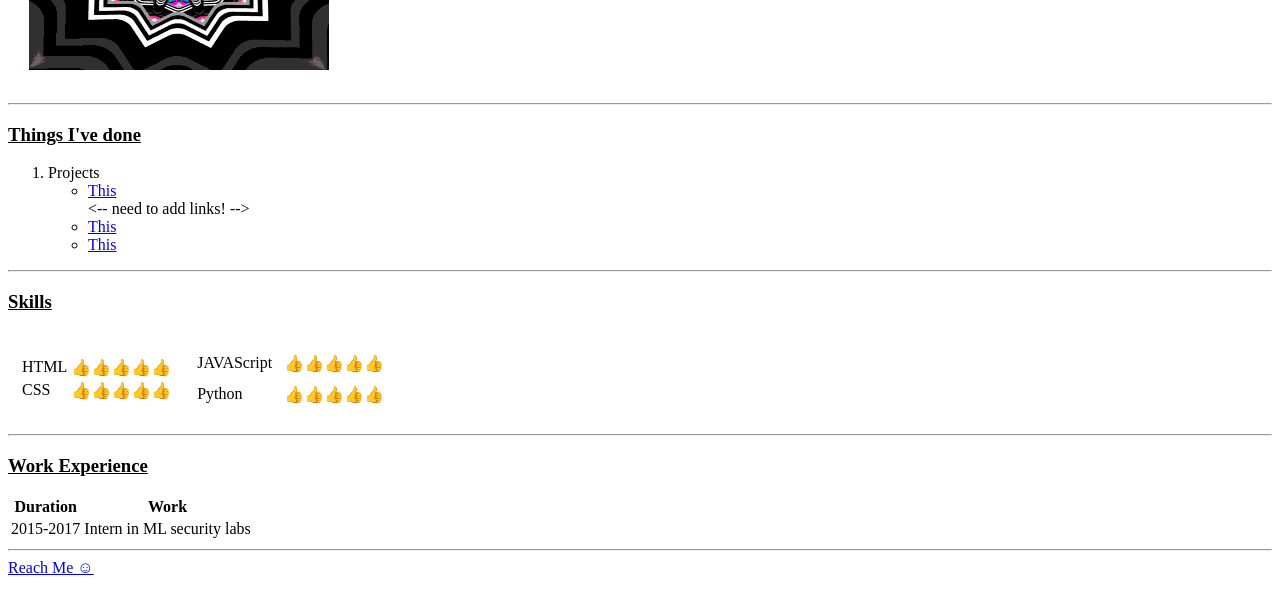
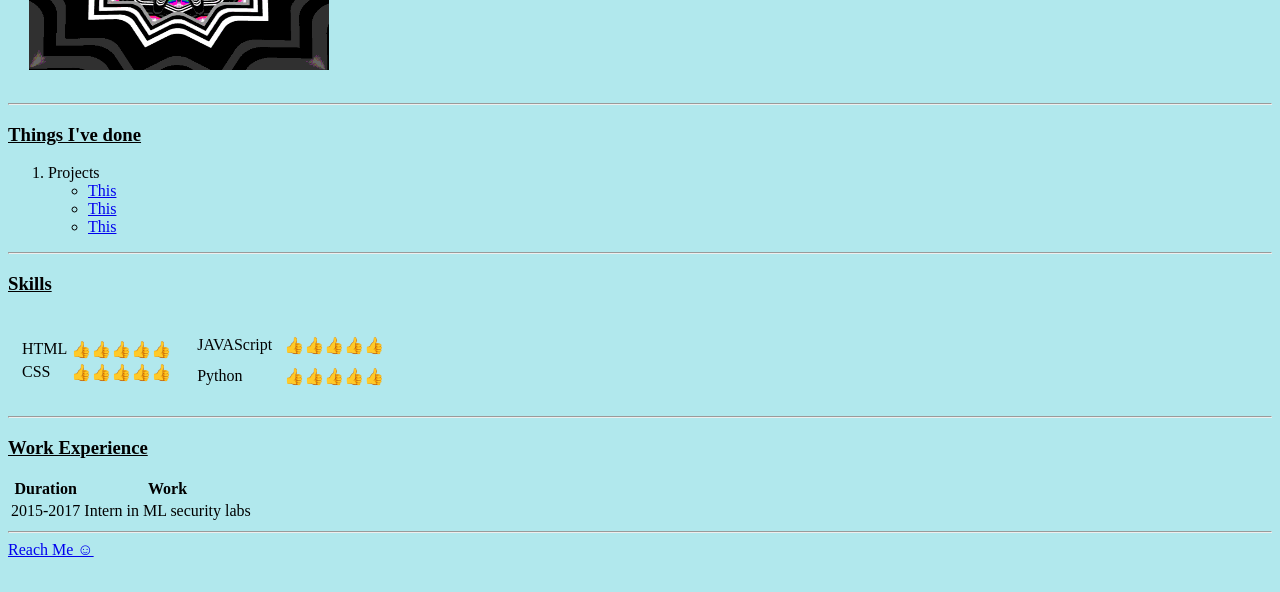
Before and after one commit to Checkit-brah/seewee, a plain HTML site: page index.html in a window 1280 px wide. Shown: the part 208-800 px from the top of the page. Drawn offline with Linux system fonts and the light colour scheme.

Commit message:
Update index.html

```diff
--- a/index.html
+++ b/index.html
@@ -6,7 +6,11 @@
   <link rel="shortcut icon" href="Images/favicon.ico" type="image/png">
   <title> KnowMe </title>
 </head>
-
+<style>
+  body{
+    background-color: #B1E8ED ;
+    }
+</style>
 <body>
   <table cellspacing="20">
     <td><img src="Images/Throat-Chakra.png" height="249px" width="300px" alt="Best site on the INternet"></td>
@@ -23,8 +27,8 @@
   <h3> <u>Things I've done</u> </h3>
   <ol start='1'>
     <li>Projects</li>
-    <ul>
-      <li><a href="#">This</a></li> <-- need to add links! -->
+    <ul>  <!-- need to add links! -->
+      <li><a href="#">This</a></li>
       <li><a href="#">This</a></li>
       <li><a href="#">This</a></li>
     </ul>
```
